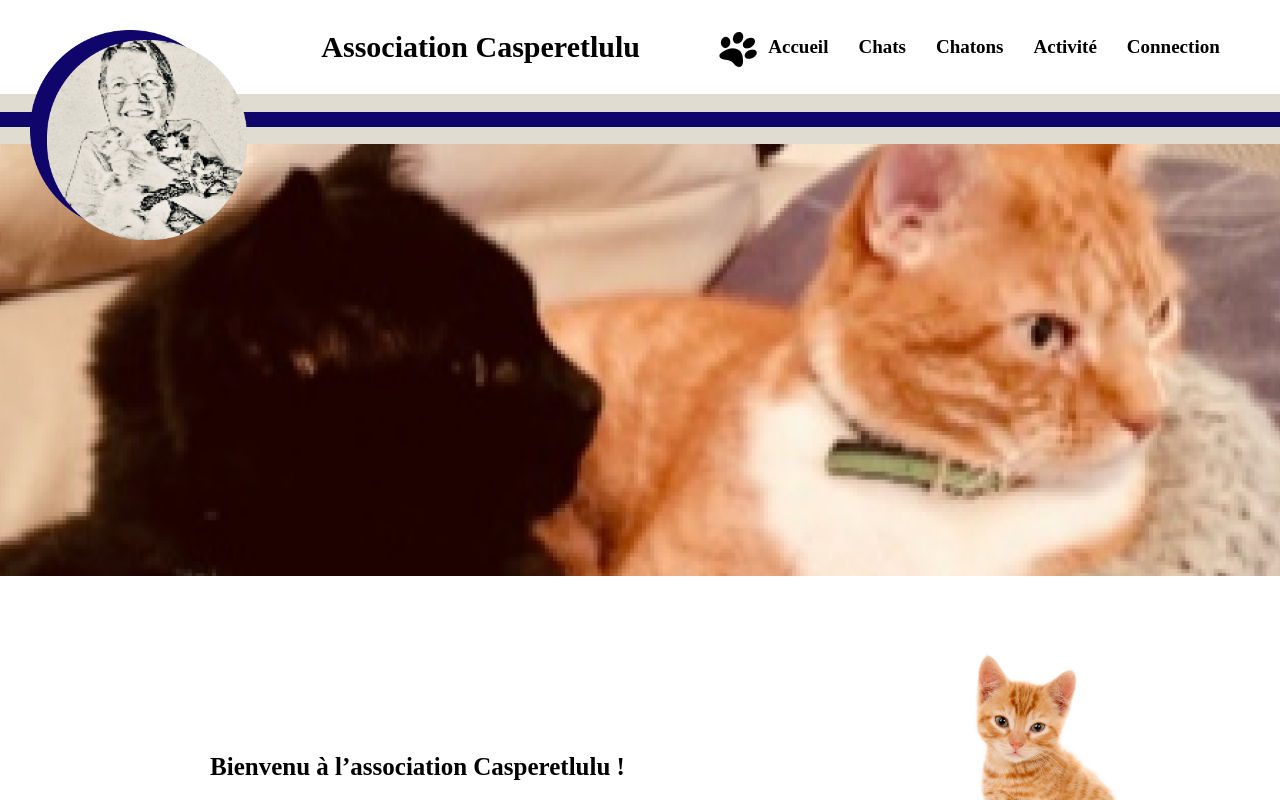
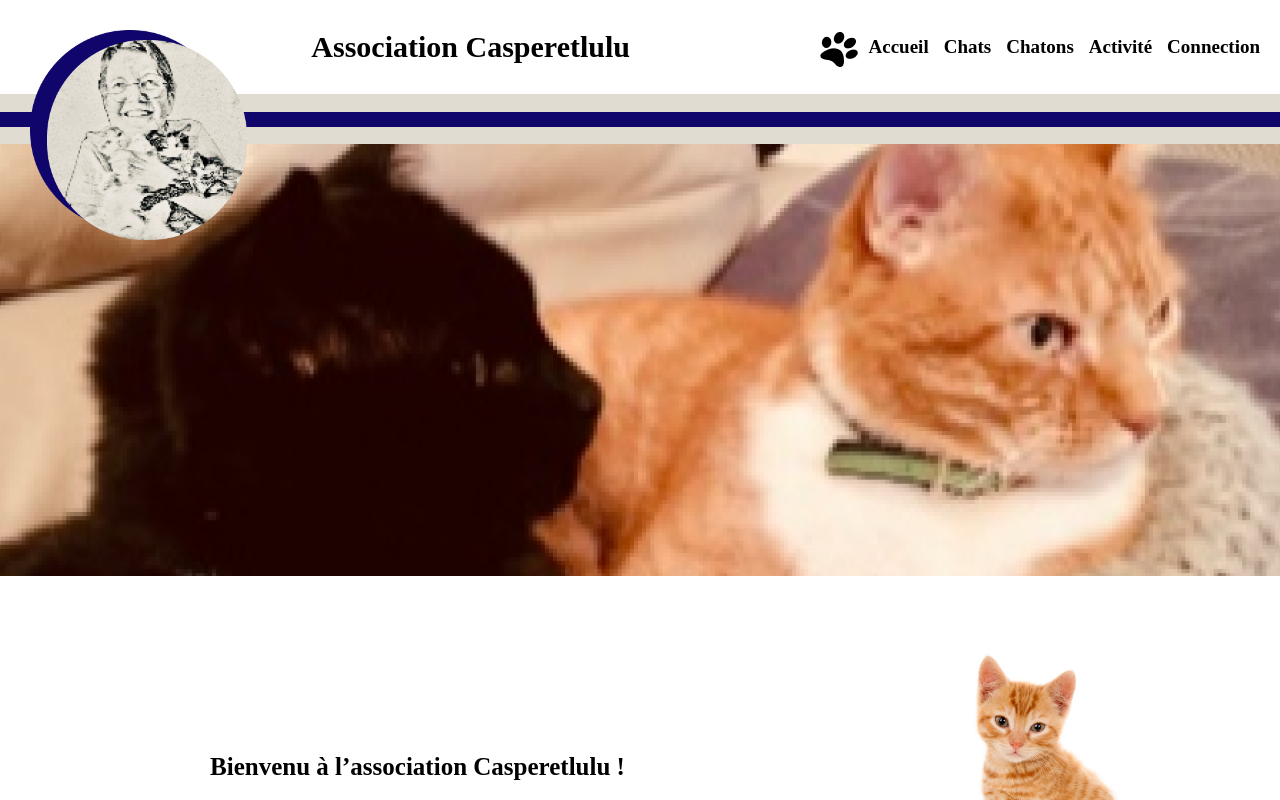
Before and after one commit to aurel740/casperetlulu, a React (Create React App) app: page / in a window 1280 px wide. Shown: the top 800 px of the page. Built offline with nearby package versions, Linux system fonts and the light colour scheme.

Commit message:
correction scroll horizontal

```diff
--- a/src/styles/Header.css
+++ b/src/styles/Header.css
@@ -6,12 +6,13 @@
 
 .navHeader{
     width: 50%;
+    padding-right: 20px;
 }
 .listHeader{
     display: flex;
-    /* gap: 15px; */
+    gap: 15px;
     /* width: 100%; */
-    justify-content: center;
+    justify-content: end;
     align-items: center;
 }
 
@@ -26,7 +27,7 @@
     color: black;
     font-family: "Abhaya Libre";
     font-size: 19px;
-    margin-right: 30px;
+    /* margin-right: 30px; */
     font-weight: 800;
     display: flex;
     align-items: center;
```
